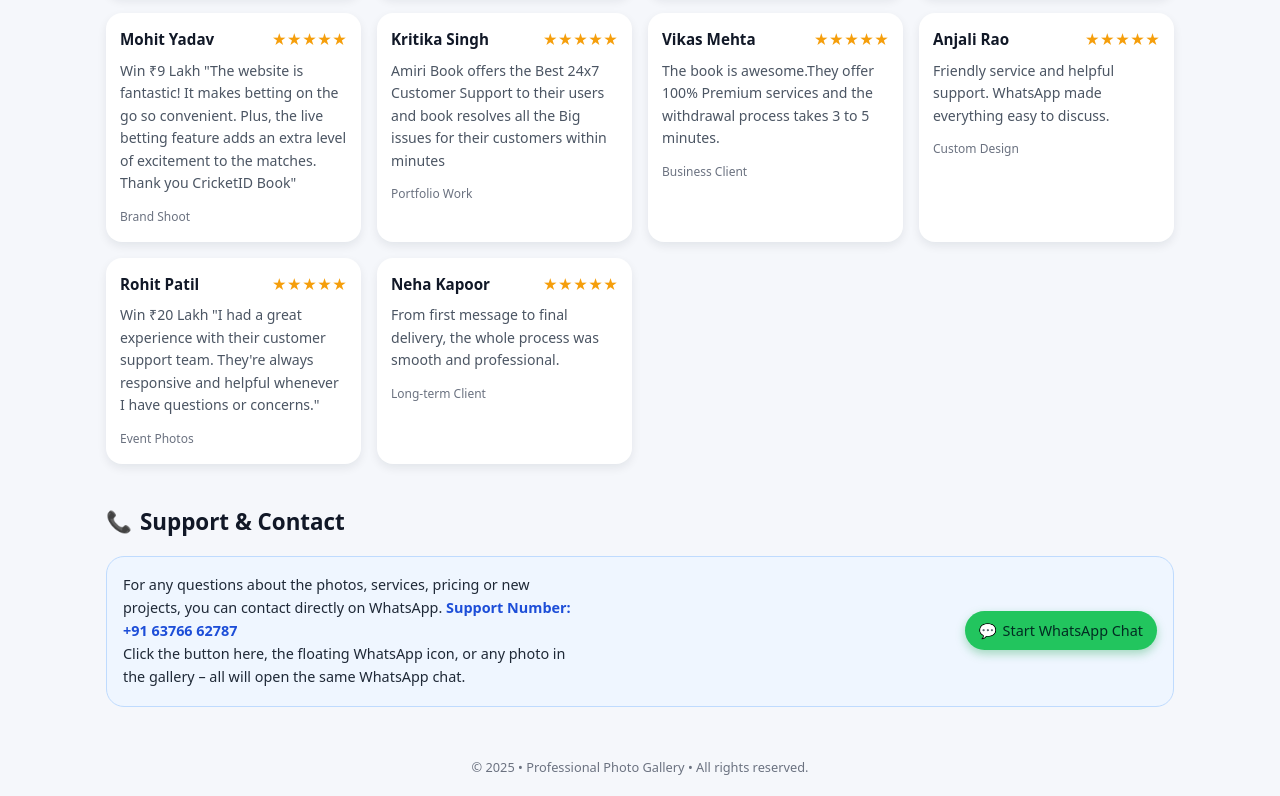
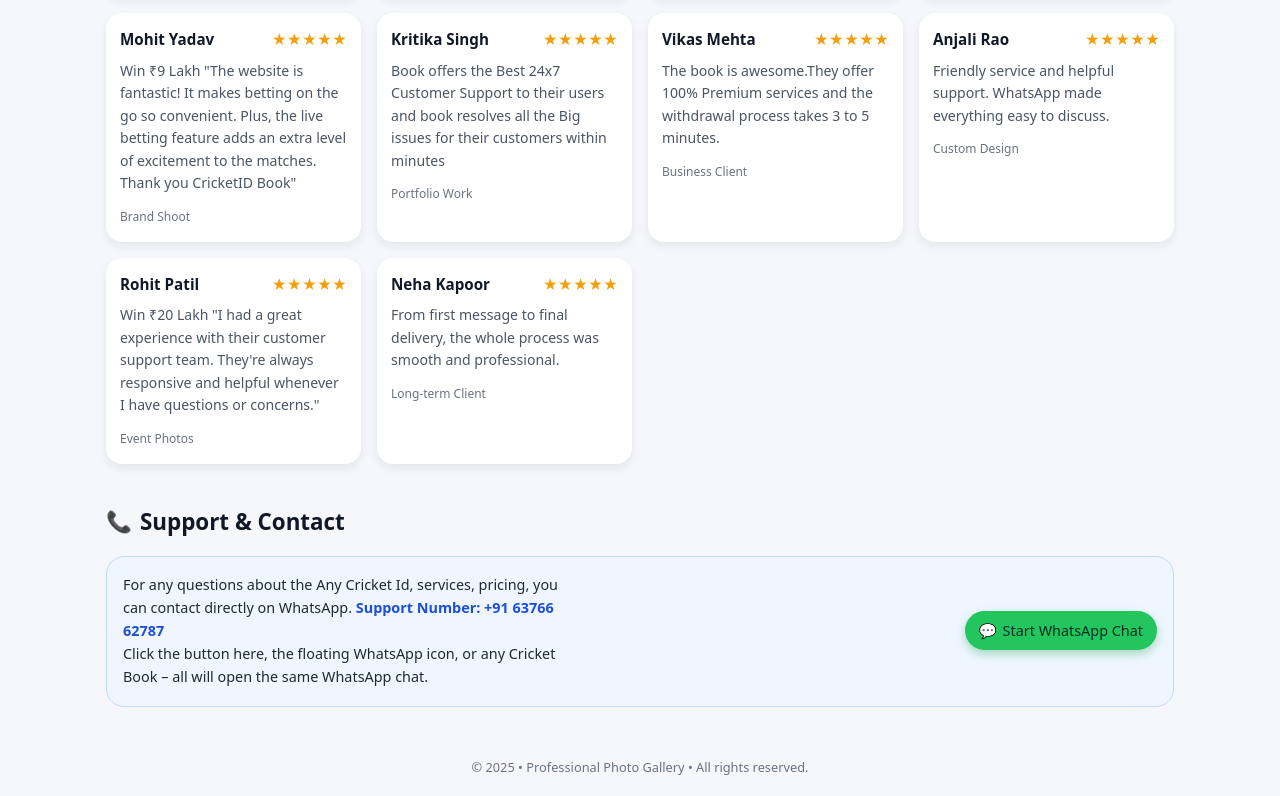
Before and after one commit to bookmahadev95-alt/tigerbook, a plain HTML site: page index.html in a window 1280 px wide. Shown: the part 1104-1900 px from the top of the page. Drawn offline with Linux system fonts and the light colour scheme.

Commit message:
Update index.html

```diff
--- a/index.html
+++ b/index.html
@@ -495,7 +495,7 @@
             <div class="review-stars">★★★★★</div>
           </div>
           <div class="review-text">
-            Amiri Book offers the Best 24x7 Customer Support to their users and book resolves all the Big issues for their customers within minutes
+            Book offers the Best 24x7 Customer Support to their users and book resolves all the Big issues for their customers within minutes
           </div>
           <div class="review-tag">Portfolio Work</div>
         </div>
@@ -555,10 +555,10 @@
 
       <div class="support-box">
         <div class="support-text">
-          For any questions about the photos, services, pricing or new projects,
+          For any questions about the Any Cricket Id, services, pricing,
           you can contact directly on WhatsApp.
           <span class="support-highlight">Support Number: +91 63766 62787</span><br />
-          Click the button here, the floating WhatsApp icon, or any photo in the gallery –
+          Click the button here, the floating WhatsApp icon, or any Cricket Book –
           all will open the same WhatsApp chat.
         </div>
 
```
